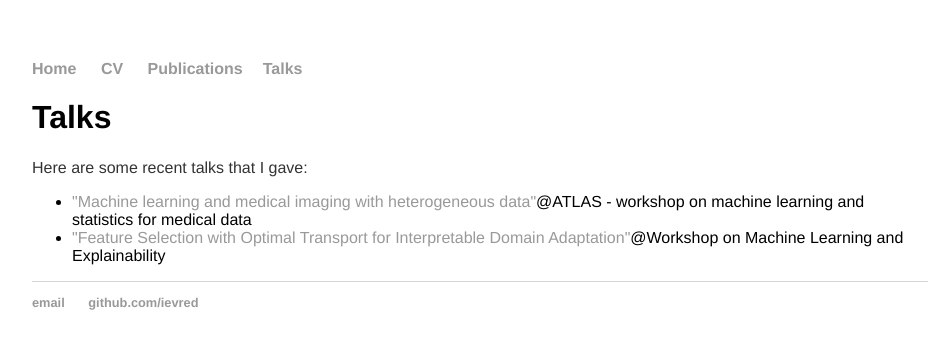
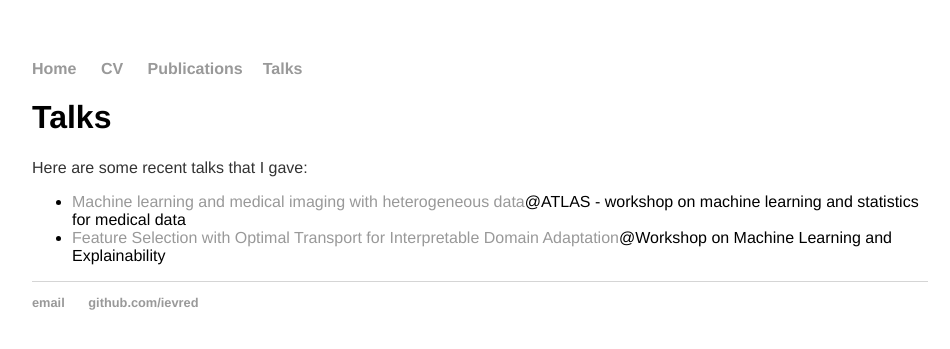
Before and after one commit to ievred/ievred.github.io, a Jekyll site: the page built from talks/index.html, in a window 1280 px wide. Shown: the top 349 px of the page, without its empty margins (160-1110 px from the left). Built offline with Jekyll 4.4.1, drawn with Linux system fonts in a browser that asks for light colours.

```diff
--- a/talks/index.html
+++ b/talks/index.html
@@ -5,8 +5,8 @@ title: Talks
 	<h1>{{ page.title }}</h1>
   <p>Here are some recent talks that I gave:</p>
 	<ul>
-    <li><a href="http://ama.liglab.fr/ATLAS/index.php?title=ATLAS:WorkshopMedicalData">"Machine learning and medical imaging with heterogeneous data"</a>@ATLAS - workshop on machine learning and statistics for medical data
+    <li><a href="http://ama.liglab.fr/ATLAS/index.php?title=ATLAS:WorkshopMedicalData">Machine learning and medical imaging with heterogeneous data</a>@ATLAS - workshop on machine learning and statistics for medical data
 </li>
-    <li><a href="http://www.univ-orleans.fr/lifo/Members/vrain/MLE18/Program.html">"Feature Selection with Optimal Transport for Interpretable Domain Adaptation"</a>@Workshop on
+    <li><a href="http://www.univ-orleans.fr/lifo/Members/vrain/MLE18/Program.html">Feature Selection with Optimal Transport for Interpretable Domain Adaptation</a>@Workshop on
 Machine Learning and Explainability</li>
   </ul>
```
